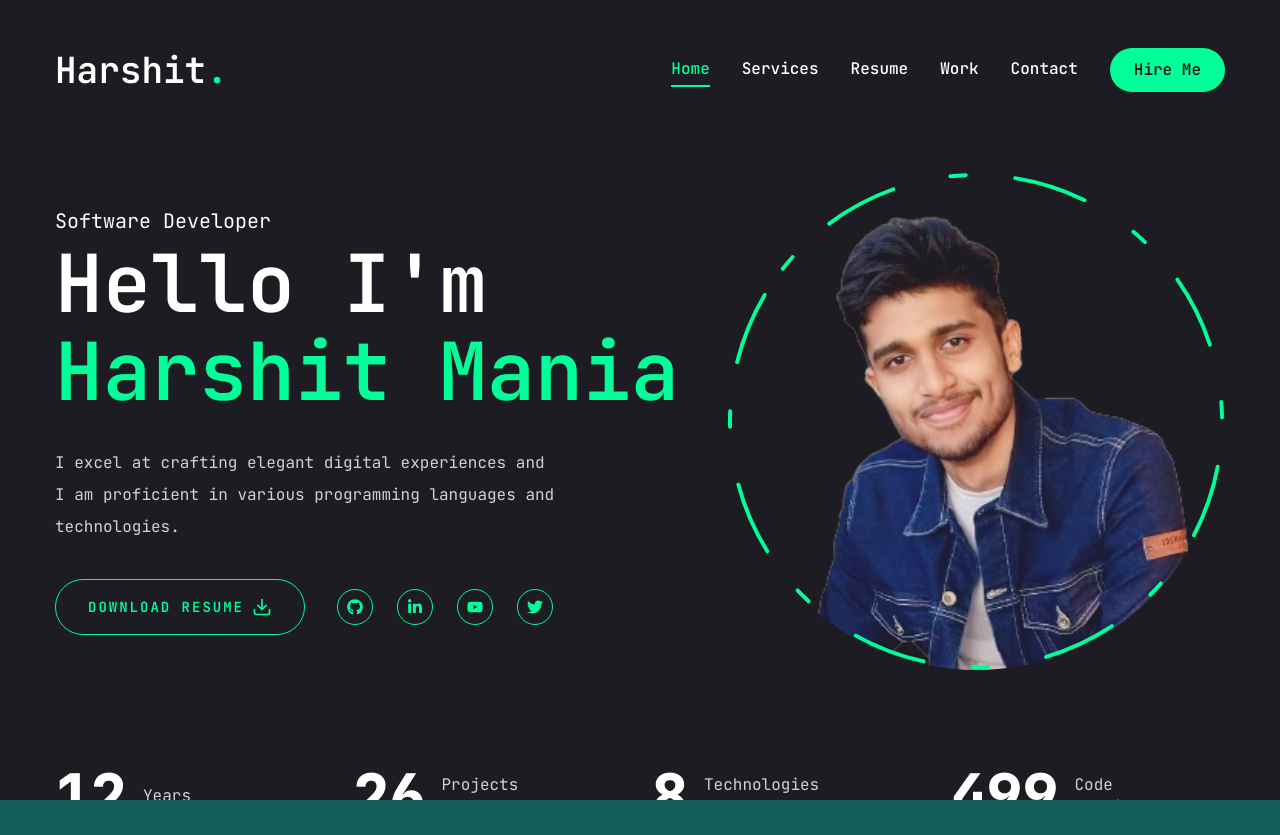
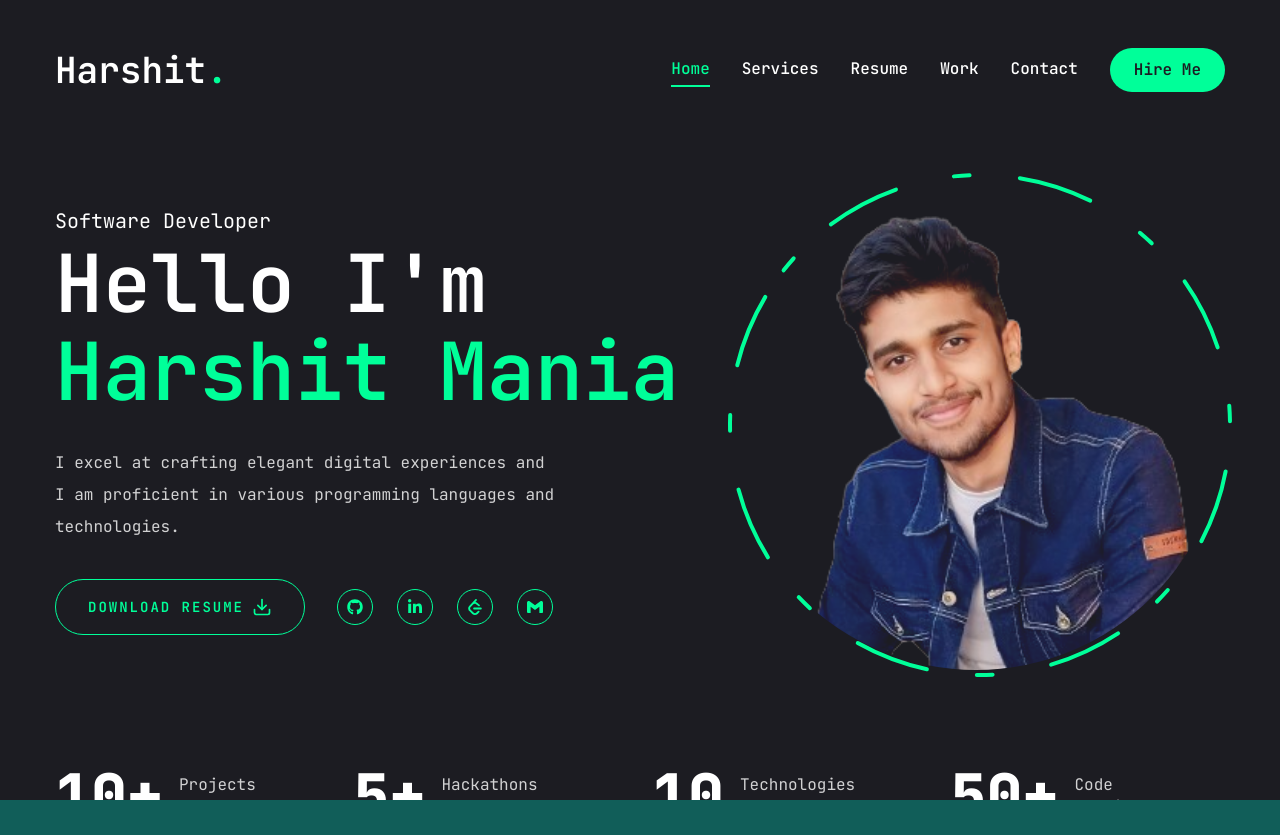
Before and after one commit to Harshitm14/Portfolio, a Next.js app: page / in a window 1280 px wide. Built offline with nearby package versions, Linux system fonts and the light colour scheme.

Commit message:
chore: Refactor UI components for consistency and improved performance

```diff
--- a/components/ui/Header.jsx
+++ b/components/ui/Header.jsx
@@ -15,8 +15,8 @@ const Header = () => {
         {/*Creating the desktop view Navbar */}
         <div className="hidden xl:flex items-center gap-8">
         <Nav />
-        <Link href="/contact">
-            <Button>Hire Me</Button>
+        <Link href="/contact" passHref>
+          <Button>Hire Me</Button>
         </Link>
         </div>
 
--- a/components/ui/Nav.jsx
+++ b/components/ui/Nav.jsx
@@ -1,5 +1,4 @@
 "use client"
-import { Header } from '@/components/ui/Header';
 import Link from 'next/link';
 import { usePathname } from 'next/navigation';
 
--- a/components/ui/Photo.jsx
+++ b/components/ui/Photo.jsx
@@ -107,7 +107,7 @@ const Photo = () => {
         animate={{
           opacity: 1,
           transition: {
-            delay: 2,
+            delay: 2.5,
             duration: 0.4,
             ease: "easeInOut"
           },
@@ -127,11 +127,20 @@ const Photo = () => {
 
       {/* Circle Overlay */}
       <motion.svg
-        className="absolute top-0 left-0 w-full h-full"
+      initial={{opacity: 0}}
+      animate={{
+        opacity: 1,
+        transition: {
+          delay: 2,
+          duration: 0.4,
+          ease: "easeInOut"
+        },
+
+      }}
+      className="w-[300px] xl:w-[506px] h-[300px] xl:h-[506px]"
        fill="transparent"
       viewBox="0 0 506 506"
-        xmlns="http://www.w3.org/2000/svg"
-      >
+       xmlns="https://www.w3.org/2000/svg">
          <motion.circle
             cx="253"
             cy="253"
@@ -140,7 +149,7 @@ const Photo = () => {
           strokeWidth="4"
           strokeLinecap="round"
           strokeLinejoin="round"
-          initial={{ strokeDasharray: "24 10 0 0" }}
+         initial={{strokeDasharray: "24 10 0 0"}}
          animate={{
            strokeDasharray: ["15 120 25 25", "16 25 92 72", "4 250 22 22"],
            rotate: [120, 360],
@@ -149,6 +158,7 @@ const Photo = () => {
              duration: 20,
              repeat: Infinity,
              repeatType: "reverse",
+
          }}
          />
        </motion.svg>
--- a/components/ui/Socials.jsx
+++ b/components/ui/Socials.jsx
@@ -1,11 +1,13 @@
-import {FaGithub , FaLinkedinIn, FaYoutube,FaTwitter} from "react-icons/fa";
+import {FaGithub , FaLinkedinIn} from "react-icons/fa";
+import { SiLeetcode , SiGmail } from "react-icons/si";
+
 import Link from "next/link";
 
 const social = [
   {icon : <FaGithub />, path: 'https://github.com/Harshitm14'},
   {icon : <FaLinkedinIn />, path: 'https://www.linkedin.com/in/harshit-mania-720bbb236/'},
-  {icon : <FaYoutube />, path: ''},
-  {icon : <FaTwitter />, path: ''},
+  {icon : <SiLeetcode />, path: 'https://leetcode.com/u/HarshitMania/'},
+  {icon : <SiGmail />, path: 'mailto:harshitmaniawork@gmail.com'},
 
 
 ];
--- a/components/ui/Stats.jsx
+++ b/components/ui/Stats.jsx
@@ -3,19 +3,23 @@
 import CountUp from "react-countup";
 const stats = [
     {
-        num: 12,
-        text: "Years",
-    },
-    {
-        num: 26,
+        num: 10,
+        suffix: "+",
         text: "Projects Completed",
     },
     {
-        num: 8,
+        num: 5,
+        suffix: "+",
+        text: "Hackathons Won",
+    },
+    {
+        num: 10,
         text: "Technologies Mastered",
     },
+
     {
-        num: 500,
+        num: 50,
+        suffix: "+",
         text: "Code Commits",
     },
 
@@ -31,9 +35,11 @@ const Stats = () => {
                 className="flex-1 flex gap-4 items-center justify-center xl:justify-start"
                  key={index}>
                 <CountUp
+
                     end={item.num}
                     duration={5}
                     delay={1.2}
+                    suffix={item.suffix}
                     className="text-4xl xl:text-6xl font-extrabold"
                 />
                 <p className={`${item.text.length < 15 ? "max-w-[100px]" : "max-w-[150px]"} leading-snug text-white/80`}>
```
Lines whose indentation alone changed are shown as unchanged.
